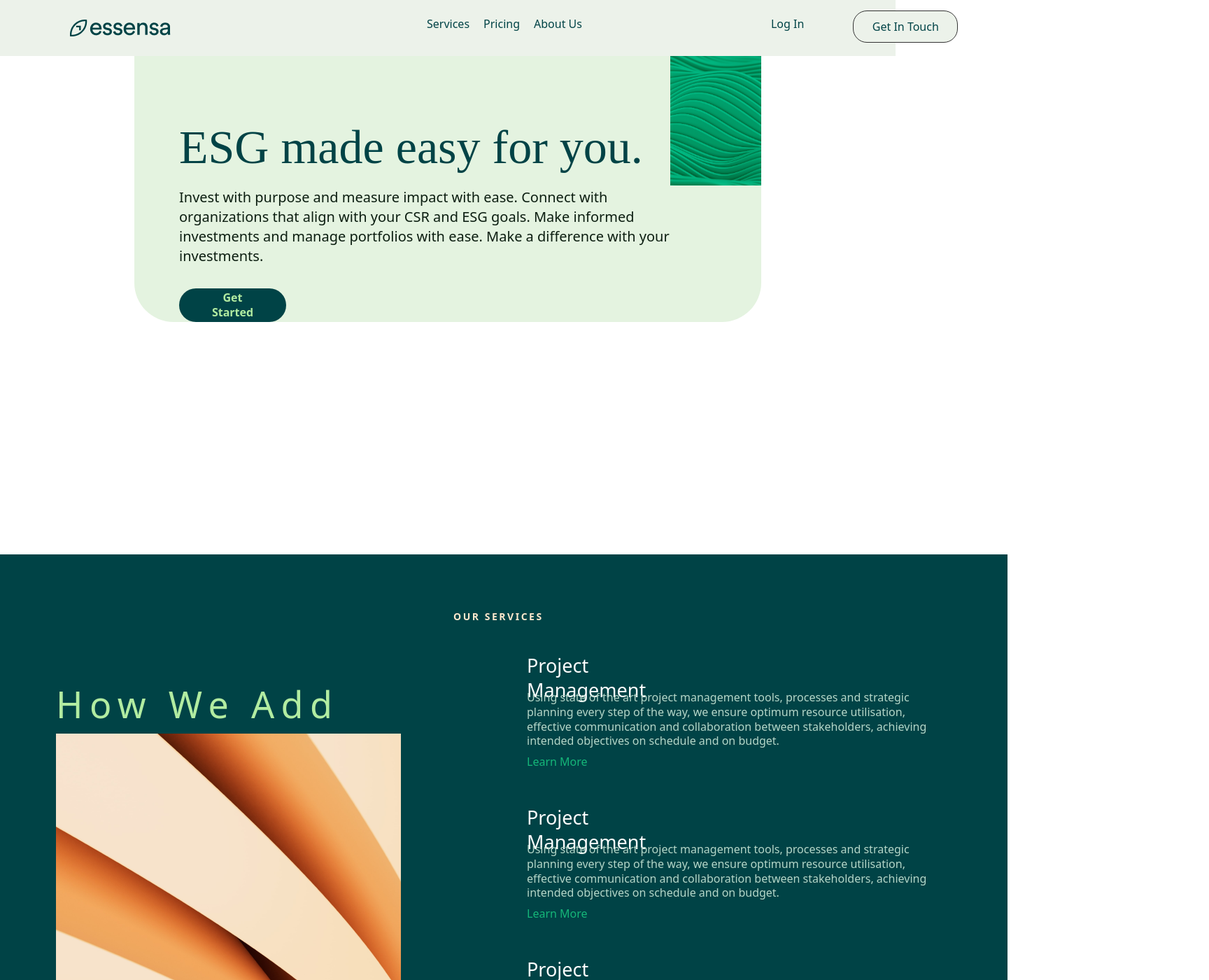
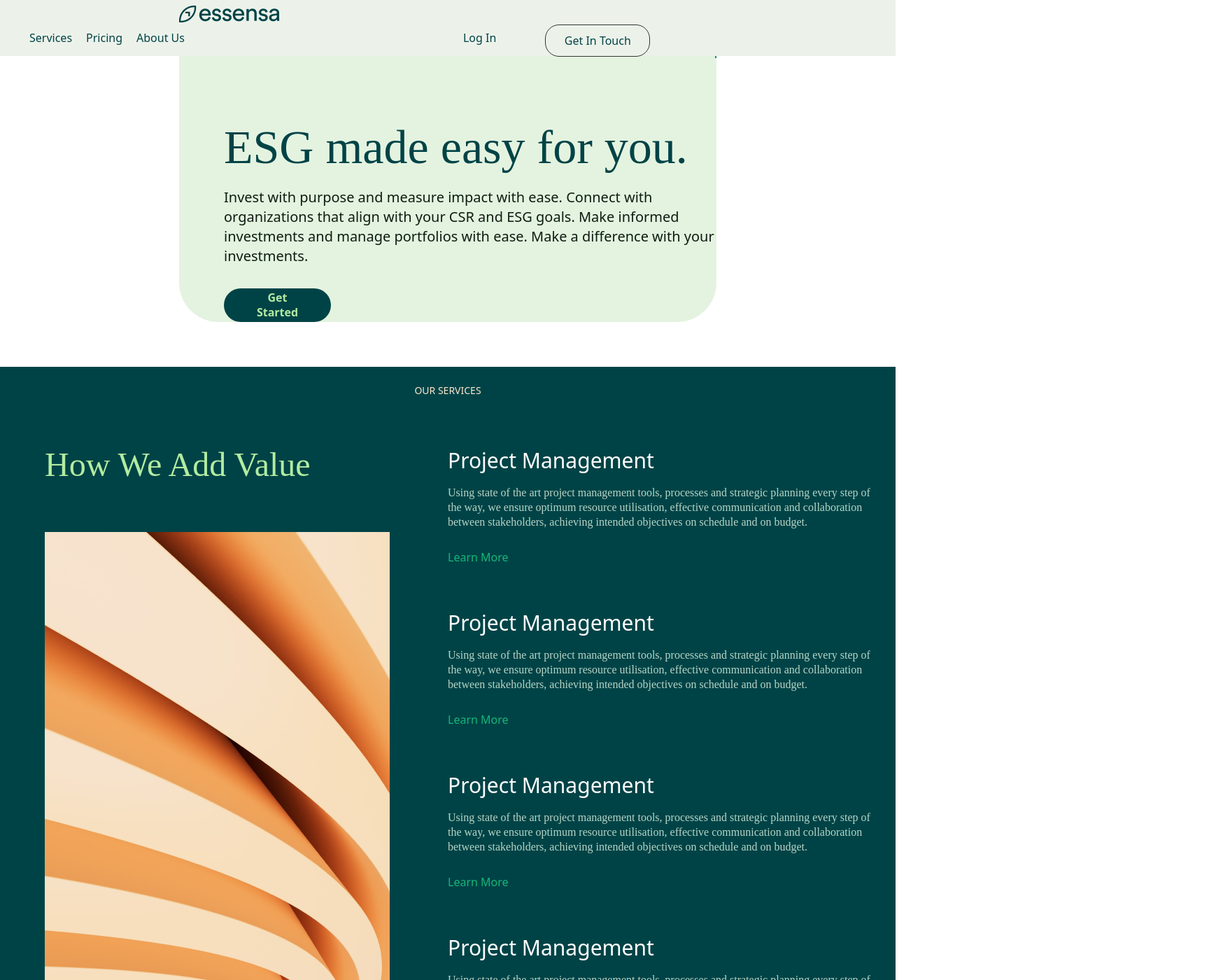
Before and after one commit to essensa2023/front-end, a React (Create React App) app in the folder frontend/: page / in a window 1280 px wide. Shown: the top 1400 px of the page at 70% size, 1728 px wide, since content can reach past the window. Built offline with nearby package versions, Linux system fonts and the light colour scheme.

Commit message:
updated card component

```diff
--- a/frontend/src/components/Home/Home.js
+++ b/frontend/src/components/Home/Home.js
@@ -23,7 +23,7 @@ const Home = () => {
 
             {/* Below NavBar */}
 
-            <div className="nav-container flex justify-between align-end bg-custom-light-green5 mr-48 ml-48 pl-16">
+            <div className="nav-container flex justify-between align-end bg-custom-light-green5 mr-64 ml-64 pl-16">
 
                 <div className="nav-contents pt-24">
                     <h1 className="nav-heading mb-4 text-custom-dark-green">ESG made easy for you.</h1>
@@ -43,56 +43,60 @@ const Home = () => {
 
             {/* Our Services component */}
 
-            <div className="our-services-container">
-                <h1 className="our-services">OUR SERVICES</h1>
+            <div className="our-services-container flex flex-col bg-custom-dark-green justify-center align-center mt-16">
+                <h1 className="our-services text-custom-peach text-sm flex justify-center mt-4">OUR SERVICES</h1>
 
-                <div className="our-services-content-container">
+                <div className="our-services-content-container flex justify-between">
 
-                    <div className="our-services-image">
-                        <h1>How We Add Value</h1>
-                        <img classname="services-image" src={contentImage}></img>
+                    <div className="our-services-image ml-16">
+                        <h1 className="text-custom-light-green2 relative mt-32 text-5xl bottom-16">How We Add Value</h1>
+                        <img classname="services-image relative bottom-8" src={contentImage}></img>
                     </div>
 
-                    <div className="our-services-content">
-                        <h2>Project Management</h2>
+                    <div className="our-services-content w-1/2 flex flex-col ">
+                        <div>
+                            <h2 className="text-3xl text-white mt-16">Project Management</h2>
                             <p>
                             Using state of the art project management tools, processes and strategic
                             planning every step of the way, we ensure optimum resource utilisation,
                             effective communication and collaboration between stakeholders,
                             achieving intended objectives on schedule and on budget.
                             </p>
+                            <a href="#">Learn More</a>
+                        </div>
 
-                        <a href="#">Learn More</a>
-
-                        <h2>Project Management</h2>
+                        <div>
+                            <h2 className="text-3xl text-white mt-16">Project Management</h2>
                             <p>
                             Using state of the art project management tools, processes and strategic
                             planning every step of the way, we ensure optimum resource utilisation,
                             effective communication and collaboration between stakeholders,
                             achieving intended objectives on schedule and on budget.
                             </p>
+                            <a href="#">Learn More</a>
+                        </div>
 
-                        <a href="#">Learn More</a>
-
-                        <h2>Project Management</h2>
+                        <div>
+                            <h2 className="text-3xl text-white mt-16">Project Management</h2>
                             <p>
                             Using state of the art project management tools, processes and strategic
                             planning every step of the way, we ensure optimum resource utilisation,
                             effective communication and collaboration between stakeholders,
                             achieving intended objectives on schedule and on budget.
                             </p>
+                            <a href="#">Learn More</a>
+                        </div>
 
-                        <a href="#">Learn More</a>
-
-                        <h2>Project Management</h2>
+                        <div>
+                            <h2 className="text-3xl text-white mt-16">Project Management</h2>
                             <p>
                             Using state of the art project management tools, processes and strategic
                             planning every step of the way, we ensure optimum resource utilisation,
                             effective communication and collaboration between stakeholders,
                             achieving intended objectives on schedule and on budget.
                             </p>
-
                             <a href="#">Learn More</a>
+                        </div>
                     </div>
 
                 </div>
@@ -199,13 +203,14 @@ const Home = () => {
 
             {/* Subscription */}
 
-            <div className="subscription-plans-container">
-                <div className="choose-right-plan">
-                    <h1>Choose the Right Plan <span className="italics"> for Your CSR and ESG Investment Goals </span> </h1>
+            <div className="subscription-plans-container flex flex-col">
+
+                <div className="choose-right-plan mb-16">
+                    <h1 className="ml-64">Choose the Right Plan <span className="italics"> for Your CSR and ESG Investment Goals </span> </h1>
                 </div>
 
 
-                <div className="plans-container">
+                <div className="plans-container w-full flex justify-around ml-96">
 
                     <Card
                         time="3 years"
@@ -228,6 +233,7 @@ const Home = () => {
 
             </div>
 
+
             <div>
                 <Footer />
             </div>
--- a/frontend/src/components/Home/home.css
+++ b/frontend/src/components/Home/home.css
@@ -59,96 +59,24 @@
 .nav-image {
     width: 400px;
     height: 569px;
-    flex: none;
-    order: 1;
-    flex-grow: 0;
+    border-bottom-right-radius: 56px;
 }
 
 /* OUR SERVICES */
 
-.our-services-container {
-    /* display: flex; */
-    /* flex-direction: column; */
-    align-items: center;
-    padding: 80px;
-    gap: 64px;
 
-    position: absolute;
-    width: 1440px;
-    height: 1108px;
-    left: 0px;
-    top: 792px;
-    background: #004346;
-}
-.our-services {
-    position: absolute;
-    left: 45%;
-    padding-bottom: 50px;
+
+.our-services-image h1 {
+    font-family: 'Aspekta';
 }
 
-.our-services-container h1 {
-    width: 149px;
-    height: 21px;
-    /* font-family: 'Aspekta'; */
-    font-style: normal;
-    font-weight: 600;
-    font-size: 14px;
-    line-height: 130%;
-    letter-spacing: 0.18em;
-    color: #FDE8CD;
 
-    flex: none;
-    order: 0;
-    flex-grow: 0;
-}
 
-.our-services-image h1 {
-    width: 433px;
-    height: 68px;
-    margin-top: 100px;
-
-    /* font-family: 'Aspekta'; */
-    font-style: normal;
-    font-weight: 400;
-    font-size: 52px;
-    line-height: 130%;
-    color: #B2ECA1;
-    flex: none;
-    order: 0;
-    flex-grow: 0;
-}
-
-.services-image {
-    position: absolute;
-    width: 493px;
-    height: 714px;
-    left: 0px;
-    top: 100px;
-}
-
-.our-services-content-container {
-    display: flex;
-    align-items: center;
-    justify-content: space-between;
-}
-
-.our-services-content h2 {
-    width: 265px;
-    height: 35px;
-
-    /* font-family: 'Aspekta'; */
-    font-style: normal;
-    font-weight: 500;
-    font-size: 27px;
-    line-height: 130%;
-    color: #FFFFFF;
-    margin-top: 50px !important;
-}
 
 .our-services-content p {
     width: 607px;
     height: 84px;
-    /* font-family: 'Aspekta'; */
+    font-family: 'Aspekta';
     font-style: normal;
     font-weight: 400;
     font-size: 16px;
@@ -168,7 +96,7 @@
     line-height: 130%;
     color: #15B779;
     text-decoration: none;
-    /* margin-top: 50px !important; */
+    margin-top: 50px !important;
 }
 
 /* Text below OUR SERVICES */
@@ -484,13 +412,11 @@
     display: flex;
     flex-direction: row;
     align-items: center;
-    justify-content: space-evenly;
+    justify-content: space-between;
     padding: 64px 0px;
     gap: 128px;
     position: absolute;
-    width: 1440px;
     height: 1000px;
-    /* left: 0px; */
     top: 3159px;
     background: #FFFFFF;
 }
@@ -585,17 +511,11 @@
     padding: 64px 0px;
     gap: 128px;
     position: absolute;
-    width: 1440px;
+    /* width: 1440px; */
     height: 1059px;
     left: 0px;
     top: 3900px;
     background: #FFFFFF;
-}
-
-.choose-right-plan {
-    position: relative;
-    top: 175px;
-    width: 1440px;
 }
 
 .choose-right-plan h1 {
@@ -611,63 +531,11 @@
     color: #000000;
 }
 
+
+
 .card-1 {
-    display: flex;
-    flex-direction: column;
-    align-items: center;
-    padding: 40px;
-    gap: 50px;
-    position: relative;
-    justify-content: space-around;
-    /* width: 350px; */
-    height: fit-content;
-    left: 0px;
-    top: 179px;
-    background: #E4F3E0;
     border-radius: 24px;
-    margin-right: 100px;
-    margin-left: auto;
-
 }
-
-.card-1 h1 {
-
-}
-
-.service-tag {
-    position: relative;
-    right:85px;
-    width: 99px;
-    height: 16px;
-    font-style: normal;
-    font-weight: 400;
-    font-size: 12px;
-    line-height: 130%;
-    color: #000000;
-}
-
-.duties-tag {
-    position: relative;
-    bottom: 60px;
-    width: 270px;
-    height: 21px;
-    /* font-family: 'Aspekta'; */
-    font-style: normal;
-    font-weight: 400;
-    font-size: 16px;
-    line-height: 130%;
-    color: #000000;
-}
-
-.plans-container {
-    display: flex;
-    height: -moz-fit-content;
-    /* height: fit-content; */
-    /* align-items: center; */
-    justify-content: center;
-    /* align-content: center;*/
-}
-
 
 
 /* FOOTER */
--- a/frontend/src/components/NavBar.js
+++ b/frontend/src/components/NavBar.js
@@ -6,13 +6,17 @@ const Navbar = () => {
   return (
     <div>
       <nav className="navbar flex justify-between align-center px-16 py-128 w-full h-20 bg-custom-light-green4">
-        <img src={logo} />
-        <ul className="navbar-list">
-          <li><a href="#">Services</a></li>
-          <li><a href="#">Pricing</a></li>
-          <li><a href="#">About Us</a></li>
-          <li className='login'><a href="/login">Log In</a></li>
-          <li><button className="get_in_touch-button">Get In Touch</button></li>
+        <img src={logo} className="ml-64"/>
+        <ul className="navbar-list flex">
+          <div className='flex mr-32'>
+            <li><a href="#">Services</a></li>
+            <li><a href="#">Pricing</a></li>
+            <li><a href="#">About Us</a></li>
+          </div>
+          <div className='flex mr-96'>
+            <li className='login'><a href="/login">Log In</a></li>
+            <li><button className="get_in_touch-button">Get In Touch</button></li>
+          </div>
         </ul>
       </nav>
     </div>
--- a/frontend/src/components/navbar.css
+++ b/frontend/src/components/navbar.css
@@ -4,19 +4,14 @@
   z-index: 10;
 }
 
-.navbar img {
-  position: relative;
-  left: 100px;
-}
-
-.navbar-list {
+/* .navbar-list {
   position:absolute;
   left: 600px;
   display: flex;
   list-style: none;
   margin: 0;
   padding: 0;
-}
+} */
 
 .navbar-list li {
   margin: 0 10px;
--- a/frontend/tailwind.config.js
+++ b/frontend/tailwind.config.js
@@ -16,6 +16,7 @@ module.exports = {
         'custom-light-green5' : '#E4F3E0',
         'custom-black1':'#433520',
         'custom-black2':'#0C1E11',
+        'custom-peach' : '#FDE8CD'
       },
     },
   },
```
Also changed, not shown: frontend/src/components/Home/subCard.js (+11 -9 lines), frontend/src/components/Home/subcard.css (+3 -64 lines). Lines whose indentation alone changed are shown as unchanged.
